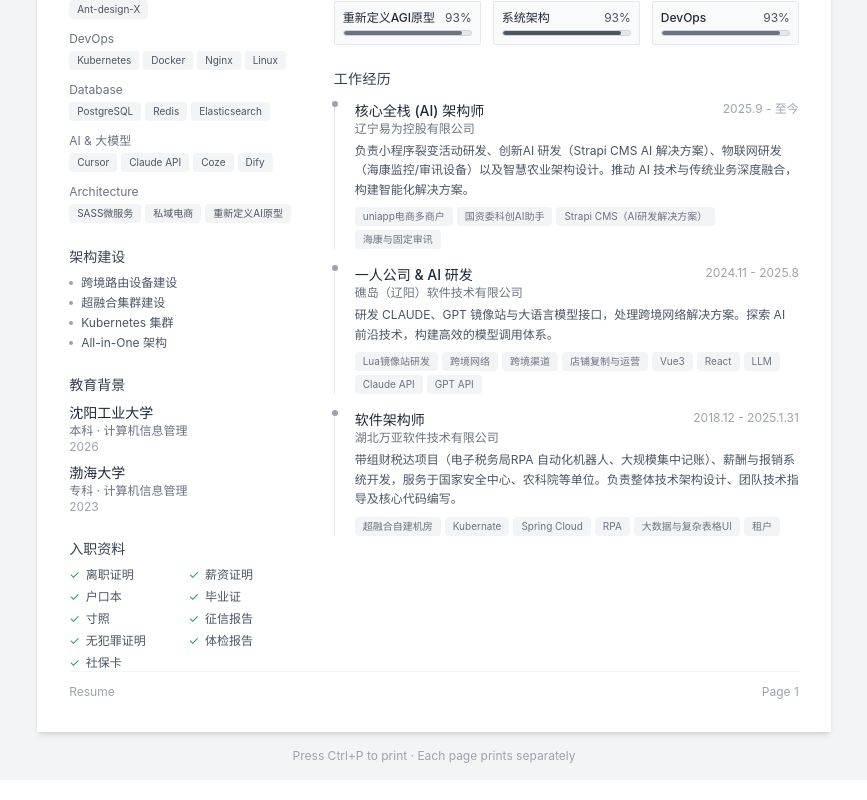
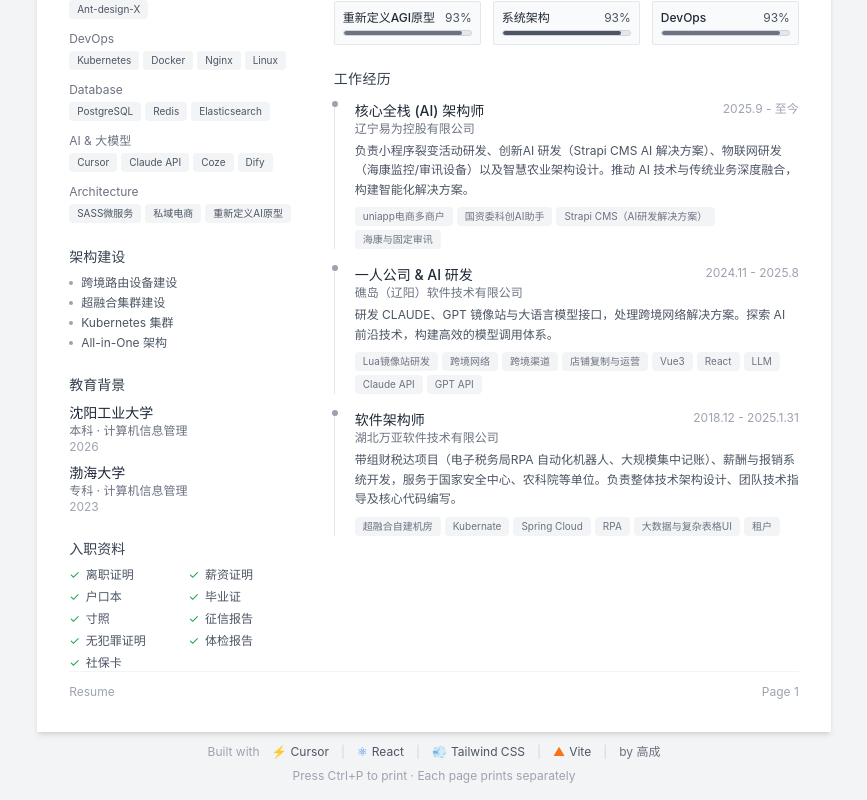
Before and after one commit to cheng990629/jianliben, a React (Vite) app: page / in a window 1280 px wide. Shown: the part 630-1430 px from the top of the page, without its empty margins (206-1073 px from the left). Built offline with nearby package versions, Linux system fonts and the light colour scheme.

Commit message:
feat: 添加技术引擎水印（Cursor + React + Tailwind + Vite）by 高成

```diff
--- a/src/App.tsx
+++ b/src/App.tsx
@@ -768,8 +768,34 @@ export default function App() {
         {renderPage()}
       </div>
 
+      {/* 技术引擎水印 */}
+      <div className="mt-3 flex items-center justify-center gap-3 text-xs text-gray-400 print:hidden">
+        <span>Built with</span>
+        <span className="flex items-center gap-1">
+          <span className="text-gray-500">⚡</span>
+          <span className="text-gray-600">Cursor</span>
+        </span>
+        <span className="text-gray-300">|</span>
+        <span className="flex items-center gap-1">
+          <span className="text-blue-500">⚛</span>
+          <span className="text-gray-600">React</span>
+        </span>
+        <span className="text-gray-300">|</span>
+        <span className="flex items-center gap-1">
+          <span className="text-cyan-500">💨</span>
+          <span className="text-gray-600">Tailwind CSS</span>
+        </span>
+        <span className="text-gray-300">|</span>
+        <span className="flex items-center gap-1">
+          <span className="text-orange-500">▲</span>
+          <span className="text-gray-600">Vite</span>
+        </span>
+        <span className="text-gray-300">|</span>
+        <span className="text-gray-500">by 高成</span>
+      </div>
+
       {/* 打印说明 */}
-      <div className="mt-4 text-xs text-gray-400 print:hidden">
+      <div className="mt-2 text-xs text-gray-400 print:hidden">
         Press Ctrl+P to print · Each page prints separately
       </div>
     </div>
```
